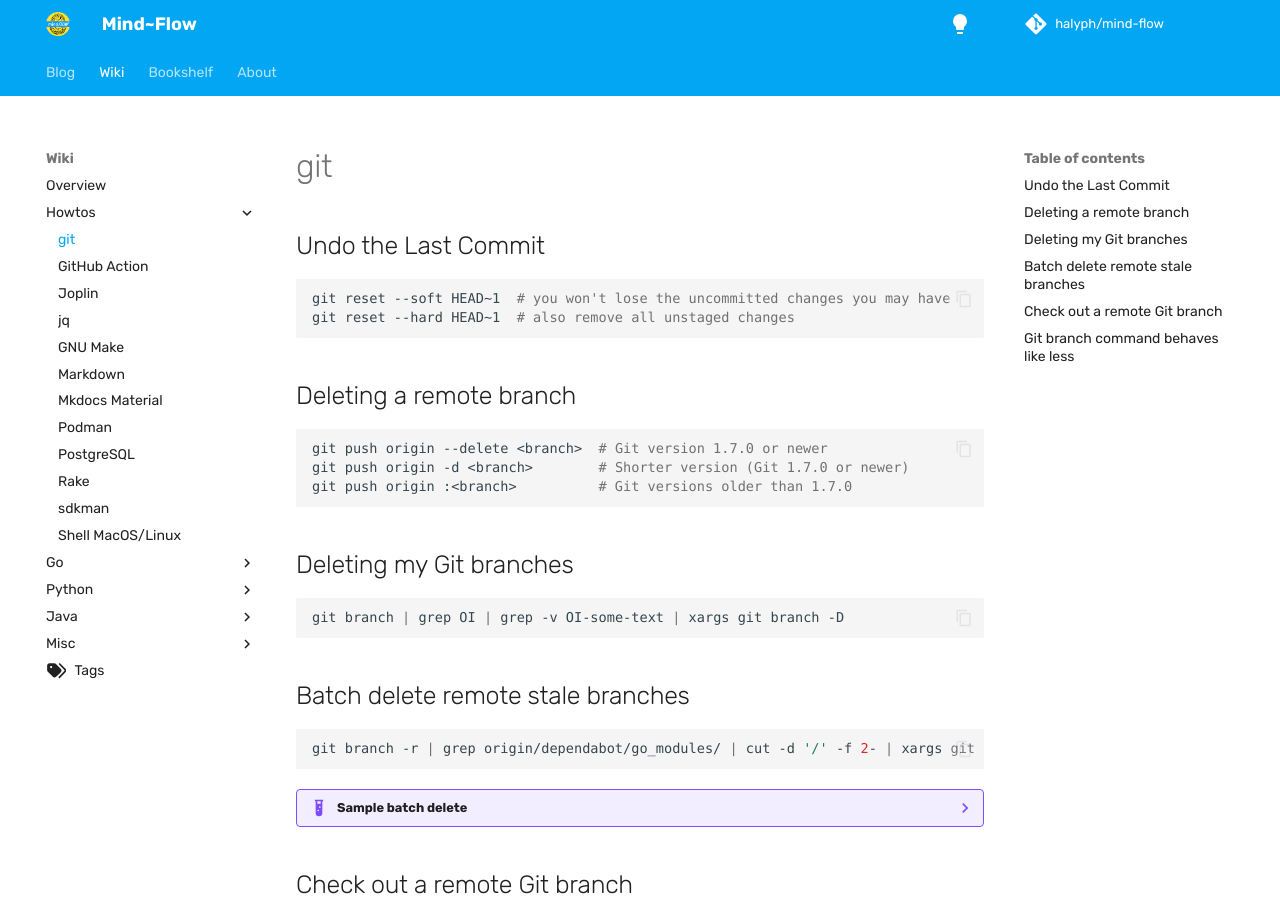
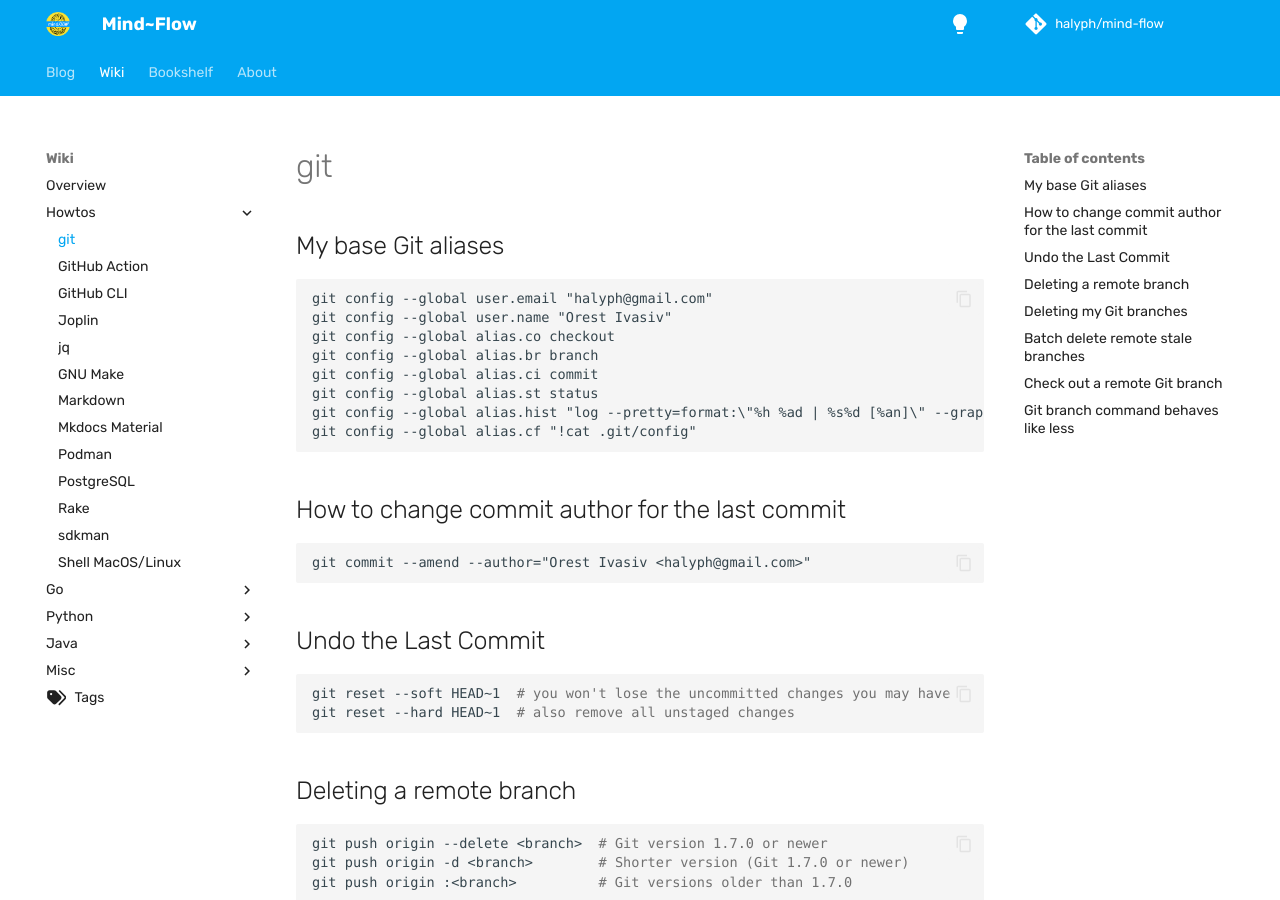
Before and after one commit to halyph/mind-flow, an MkDocs documentation site: the page built from docs/wiki/howtos/git.md, in a window 1280 px wide and 900 px high. Built offline with MkDocs 1.6.1 and Material for MkDocs 9.7.7, drawn with Linux system fonts in a browser that asks for light colours; some web fonts are replaced; comment, search, counter and statistics services are not loaded.

Commit message:
upd/added howtos git/github-cli

````diff
--- a/docs/wiki/howtos/git.md
+++ b/docs/wiki/howtos/git.md
@@ -4,6 +4,26 @@ tags:
 ---
 
 # git
+
+
+## My base Git aliases
+
+```
+git config --global user.email "halyph@gmail.com"
+git config --global user.name "Orest Ivasiv"
+git config --global alias.co checkout
+git config --global alias.br branch
+git config --global alias.ci commit
+git config --global alias.st status
+git config --global alias.hist "log --pretty=format:\"%h %ad | %s%d [%an]\" --graph --date=short"
+git config --global alias.cf "!cat .git/config"
+```
+
+## How to change commit author for the last commit
+
+```
+git commit --amend --author="Orest Ivasiv <halyph@gmail.com>"
+```
 
 ## Undo the Last Commit
 
````
Also changed, not shown: docs/wiki/howtos/github-cli.md (added, +47 -0 lines).
